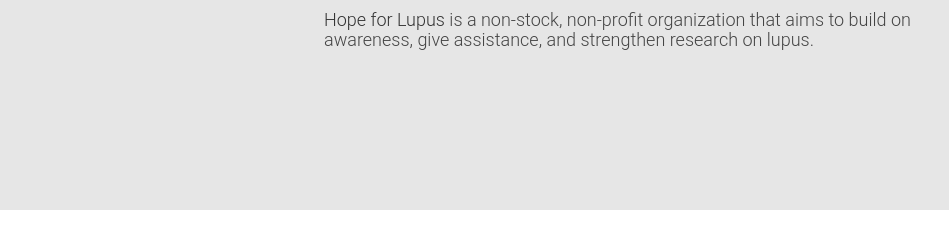
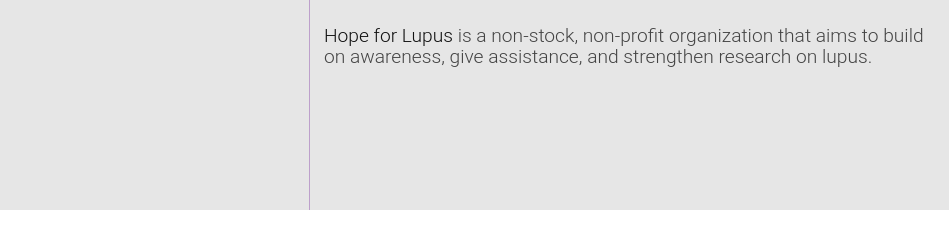
Before and after one commit to hopeforlupus/hopeforlupus.github.io, a plain HTML site: page index.html in a window 1280 px wide. Shown: the full height of the page, 331-1280 px from the left. Drawn offline with nearby package versions, Linux system fonts and the light colour scheme; a web font is replaced by a local one.

Commit message:
Update index.html

```diff
--- a/index.html
+++ b/index.html
@@ -24,6 +24,9 @@
 
     <!-- MDBootstap CSS -->
     <link rel="stylesheet" href="https://cdnjs.cloudflare.com/ajax/libs/mdbootstrap/4.1.1/css/mdb.min.css" />
+
+    <!-- Custom CSS -->
+    <link rel="stylesheet" href="css/style.css" />
 
 </head>
 
```
